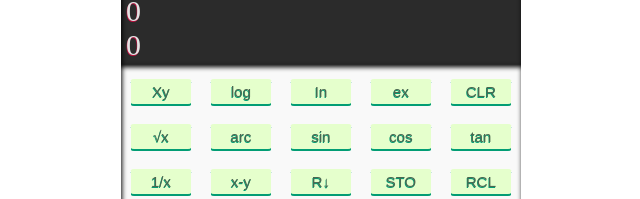
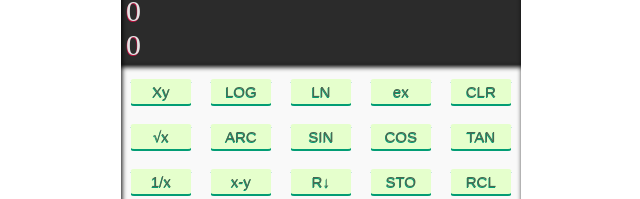
Before and after one commit to AwsIdris/HYF_Group3_Project, a React (Create React App) app: page / in a window 1280 px wide. Shown: the part 129-328 px from the top of the page, without its empty margins (319-959 px from the left). Built offline with nearby package versions, Linux system fonts and the light colour scheme.

Commit message:
modefay operation file

```diff
--- a/src/App.js
+++ b/src/App.js
@@ -1,6 +1,5 @@
 import React, { Component } from 'react';
 import store from './components/store'
-import * as operations  from './components/operations'
 import './App.css'
 import DisplayScreen from './components/DisplayScreen'
 import KeyPad from './components/KeyPad'
--- a/src/components/DisplayScreen.js
+++ b/src/components/DisplayScreen.js
@@ -15,15 +15,15 @@ export default class DisplayScreen extends React.Component {
   }
 
 	render() {
-		const { displayValue, stack} = this.state
+
 
 
 		return (
 			<div className="calculator-display">
-          <div >{store.state.stackt}</div>
-          <div >{store.state.stackz}</div>
-          <div >{store.state.stacky}</div>
-          <div >{store.state.stackx}</div>
+          <div >{store.state.stack4}</div>
+          <div >{store.state.stack3}</div>
+          <div >{store.state.stack2}</div>
+          <div >{store.state.stack1}</div>
       </div>
 			)
 	}
--- a/src/components/KeyPad.js
+++ b/src/components/KeyPad.js
@@ -22,11 +22,11 @@ export default class KeyPad extends React.Component {
                       // onClick={()=> input.performOperation(label)
 
                 )
-              }.bind(this))
+              })
               return (
                 <div className="rows" > {mutants}</div>
               )
-            }.bind(this))
+            })
 
           }
         </div>
@@ -35,8 +35,8 @@ export default class KeyPad extends React.Component {
 }
 	function allKeys(){
 let math=[
-              ["Xy","log","In","ex","CLR"],
-              ["√x","arc","sin","cos","tan"],
+              ["Xy","LOG","LN","ex","CLR"],
+              ["√x","ARC","SIN","COS","TAN"],
               ["1/x","x-y","R↓","STO","RCL"],
               ["ENTER","CHC","EEX","CLx"],
               ["-",7,8,9],
--- a/src/components/initialState.js
+++ b/src/components/initialState.js
@@ -1,7 +1,8 @@
 export default {
-    stackt:'0',
-    stackz:'0',
-    stacky:'0',
-    stackx:'0',
-    keyStatus: false
+    stack4:0,
+    stack3:0,
+    stack2:0,
+    stack1:0,
+    keypressed: false,
+    lastValue:null
   }
--- a/src/components/operations.js
+++ b/src/components/operations.js
@@ -1,63 +1,176 @@
 import store from './store'
 export  function operations (value) {
+  const {
+    stack4,
+    stack3,
+    stack2,
+    stack1,
+    keypressed,
 
-let reterndValue='';
+   } = store.state
+    let stackt = stack4
+    let stackz = stack3
+    let stacky = stack2
+    let stackx = stack1
+    let operation = keypressed
+    if(store.state.keypressed===true){
+      reOrder();
+      store.setState({keypressed:false})
 
-    if (Number.isInteger(value) && store.state.keyStatus===false ){reterndValue= store.setState({stackx:store.state.stackx+value.toString()})}
-    else if(Number.isInteger(value) && store.state.keyStatus===true){
-    reterndValue= store.setState({stackx:value,keyStatus:false})}
+    }
+
+
+
+
+    if (Number.isInteger(value) && store.state.lastValue===null){store.setState({lastValue:value});stackx='';stackx=stackx+value.toString() }else
+       if(Number.isInteger(value) && store.state.lastValue!==null) {
+      stackx=stackx+value.toString()
+
+    }
 
     switch(value){
       case "CLR":
-          reterndValue= (store.setState({
-          stackt:0,
-          stackz:0,
-          stacky:0,
-          stackx:0 }));
+      stackt=0;
+      stackz=0;
+      stacky=0;
+      stackx=0;
+      store.setState({lastValue:null})
 
     break;
-    case "CLx": reterndValue= (store.setState({ stackx:0 }));
+    case "CLx":  stackx=0;
+        store.setState({lastValue:null})
     break;
-    case "R↓":  reterndValue= (store.setState({
-
-          stackt:store.state.stackx,
-          stackz:store.state.stackt,
-          stacky:store.state.stackz,
-          stackx:store.state.stacky }));
+    case "R↓": let tmp= stackx ;
+          stackx=stacky;
+          stacky=stackz;
+          stackz=stackt;
+          stackt=tmp;
+          store.setState({lastValue:null})
 
     break;
-    case "ENTER":reterndValue= (store.setState({
-          keyStatus:true,
-          stackt:store.state.stackz,
-          stackz:store.state.stacky,
-          stacky:store.state.stackx,
-
-           }));
+    case "ENTER":
+          stackt=stackz;
+          stackz=stacky;
+          stacky=stackx;
+          store.setState({lastValue:null})
+          // keyStatus=true;
         break;
-        case "x-y":var oldXvalu=store.state.stackx;reterndValue= (store.setState({
-          stackx:store.state.stacky,
-          stacky:oldXvalu,
+        case "x-y":let oldXvalu=stackx;
+          stackx=stacky;
+          stacky=oldXvalu;
+          store.setState({lastValue:null})
+          // keyStatus=true
 
 
-           }));
         break;
-        case "+":reterndValue= (store.setState({
-          stackx:parseFloat(store.state.stackx)+parseFloat(store.state.stacky),
-           }));
+        case "+" : stackx=parseFloat(stacky)+parseFloat(stackx);
+              store.setState({keypressed:true});
+              //  keyStatus=true;
+               stacky=0
         break;
-        case "-":reterndValue= (this.setState({
-          stackx:parseFloat(this.state.stacky)-parseFloat(this.state.stackx),
-           }));
+        case "-":
+          stackx=parseFloat(stacky)-parseFloat(stackx);
+          store.setState({keypressed:true});
+          stacky=0
+             break;
+             case "x":
+          stackx=parseFloat(stacky)*parseFloat(stackx);
+          store.setState({keypressed:true});
+          stacky=0
+             break;
+             case "÷":
+          stackx=parseFloat(stacky)/parseFloat(stackx);
+          store.setState({keypressed:true});
+          stacky=0
+             break;
+        case ".":var strn=(stackx).toString();
+        if (!(strn).includes('.')){ stackx=stackx+value}
         break;
-        case ".":var strn=(this.state.stackx).toString();if (!(strn).includes('.')){
+        //++++++
+        case 'ARC':
+      if (operation === 'ARC') {
+        operation = ''
+      } else {
+        operation = value
+      }
 
-         reterndValue= (this.setState({stackx:this.state.stackx+value})) }else{
-           reterndValue=(this.setState({stackx:this.state.stackx}))
+      break;
+    case 'COS':
 
-         };
-        break;
+      if (operation === 'ARC') {
+        stackx = covertToDegree(Math.acos(Number(stackx)))
+      } else {
+        stackx = Math.cos(convertToRadians(Number(stackx)))
+      }
+
+      operation = value
+      //store.setState({keypressed:true});
+
+      break;
+    case 'SIN':
+      if (operation === 'ARC') {
+        stackx = covertToDegree(Math.asin(Number(stackx)))
+      } else {
+        stackx = Math.sin(convertToRadians(Number(stackx)))
+      }
+
+      operation = value
+      store.setState({keypressed:true});
+      break;
+    case 'TAN':
+      if (operation === 'ARC') {
+        stackx = covertToDegree(Math.atan(Number(stackx)))
+      } else {
+        stackx = Math.tan(convertToRadians(Number(stackx)))
+      }
+      operation = value
+      store.setState({keypressed:true});
+      break;
+      //-------------------------
+      case 'ex':
+    stackx = Math.exp(Number(stackx))
+    operation = value
+    store.setState({keypressed:true});
+      break;
+    case 'LOG':
+      stackx = Math.log10(Number(stackx))
+      operation = value
+      store.setState({keypressed:true});
+      break;
+    case 'LN':
+      stackx = Math.log(Number(stackx))
+      operation = value
+      store.setState({keypressed:true});
+      break;
+
         default: console.log("undefined selction")
         };
-return reterndValue;
+//       console.log('stackx=',stackx,'  stacky=',stacky,'  stackz=',stackz,'  stackt=',stackt)
+// console.log('store.x=',store.state.stack1,'  store.y=',store.state.stack2,'  store.z=',store.state.stack3,'  store.t=',store.state.stack4)
+console.log('=============================');
+
+        store.setState({
+    stack4: stackt,
+    stack3: stackz,
+    stack2: stacky,
+    stack1: stackx,
+    operation : keypressed,
+    keyStatus:true
+
+  })
+        function reOrder() {
+    stackt=stackz;
+          stackz=stacky;
+          stacky=stackx;
+          store.setState({lastValue:null})
+    }
+        function convertToRadians(degrees) {
+    return (degrees * Math.PI / 180)
+  }
+  function covertToDegree(radians) {
+    return (radians * 180 / Math.PI)
+  }
+console.log('stackx=',stackx,'  stacky=',stacky,'  stackz=',stackz,'  stackt=',stackt)
+console.log('store.x=',store.state.stack1,'  store.y=',store.state.stack2,'  store.z=',store.state.stack3,'  store.t=',store.state.stack4)
 
   }
```
Also changed, not shown: src/components/KeyPad.css (line endings or trailing spaces).
